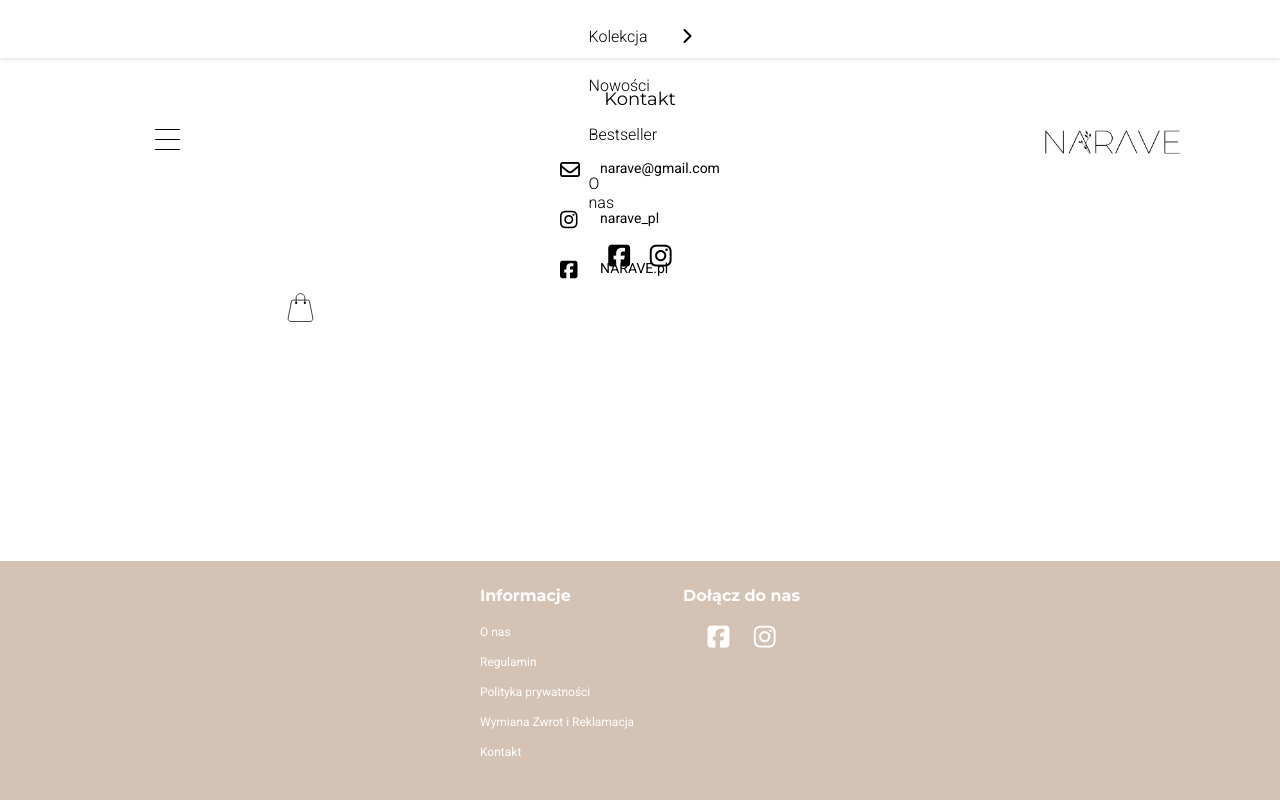
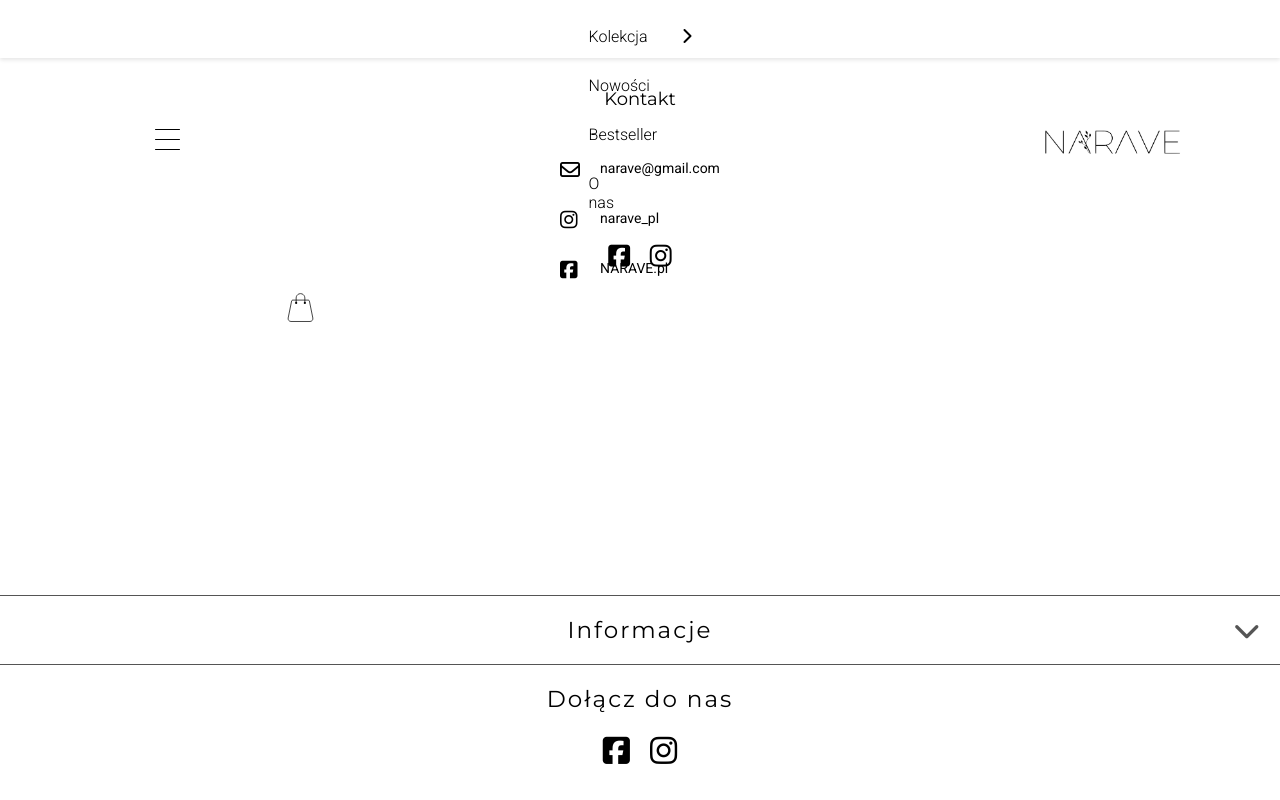
Before and after one commit to Horacy8/Wild-and-Free, a React (Create React App) app in the folder frontend/: page /kontakt in a window 1280 px wide. Built offline with nearby package versions, Linux system fonts and the light colour scheme.

Commit message:
finish main and footer. Add Plant and backdrop component

```diff
--- /dev/null
+++ b/frontend/src/components/Plant/Plant.css
@@ -0,0 +1,27 @@
+.plant__icon-wrapper {
+  display: flex;
+  justify-content: center;
+  align-items: center;
+}
+
+.plant__icon-wrapper svg {
+  /* font-size: calc(20px + (34 - 20) * ((100vw - 300px) / (1600 - 300))); */
+  width: 35px;
+  height: 100%;
+}
+
+.plant__line-left,
+.plant__line-right {
+  display: block;
+  width: 35px;
+  height: 1px;
+  background-color: #bbb;
+}
+
+.plant__line-left {
+  margin-right: 1rem;
+}
+
+.plant__line-right {
+  margin-left: 1rem;
+}
--- /dev/null
+++ b/frontend/src/components/Plant/Plant.js
@@ -0,0 +1,15 @@
+import React from "react";
+import { ReactComponent as PlantIcon } from "../../assets/icon/PlantIcon.svg";
+import "./Plant.css";
+
+function Plant() {
+  return (
+    <div className="plant__icon-wrapper">
+      <span className="plant__line-left"></span>
+      <PlantIcon />
+      <span className="plant__line-right"></span>
+    </div>
+  );
+}
+
+export default Plant;
--- a/frontend/src/pages/Main/Main.css
+++ b/frontend/src/pages/Main/Main.css
@@ -12,31 +12,37 @@
   display: flex;
   justify-content: center;
   width: 100%;
-  margin-bottom: 5rem;
   overflow: hidden;
 }
 
-.main__baner img {
-  width: 100%;
+.main__baner-img::before {
+  content: "";
+  position: absolute;
+  top: 0;
+  bottom: 0;
+  left: 0;
+  right: 0;
+  background-color: #000;
+  opacity: 0.36;
+  z-index: 2;
 }
 
 .main__baner a {
   position: absolute;
-  top: 50%;
+  bottom: 3%;
   left: 50%;
-  transform: translate(-50%, -50%);
+  transform: translateX(-50%);
+  z-index: 50;
 }
 
-.main__news,
-.main__ig {
+/* NEWS */
+
+.main__news {
   display: flex;
   flex-direction: column;
   align-items: center;
   width: 100%;
-}
-
-.main__news {
-  margin-bottom: 5rem;
+  margin-top: 4rem;
 }
 
 .main__header-text {
@@ -44,44 +50,30 @@
   justify-content: center;
   align-items: center;
   width: 100%;
-  margin-bottom: 2rem;
 }
 
 .main__header-text--h {
   font-family: var(--header-font-family);
-  font-weight: var(--header-font-regular);
-  font-size: 1.8rem;
-}
-
-.main__header-text-span-left,
-.main__header-text-span-right {
-  height: 1px;
-  border-top: 1px solid #000;
-  width: 50%;
-}
-
-.main__header-text-span-left {
-  margin-right: 15px;
-}
-
-.main__header-text-span-right {
-  margin-left: 15px;
+  font-weight: var(--header-font-weight);
+  font-size: calc(26px + (38 - 26) * ((100vw - 300px) / (1600 - 300)));
 }
 
 /* Slider */
 
-.mySwiper {
+.main__Swiper {
   width: 100%;
+  margin-top: 3rem;
+  margin-bottom: 4rem;
   padding-left: 2rem;
   padding-right: 2rem;
 }
 
-.swiper-slide {
-  width: 45%;
+.main__Swiper .swiper-slide {
+  width: 40%;
 }
 
 .swiper-slide a {
-  color: var(--black-color);
+  color: #000;
 }
 
 .main__product {
@@ -91,24 +83,58 @@
   align-items: center;
 }
 
-.main__product-img,
-.main__instagram-img {
-  display: block;
-  width: 100%;
-}
-
 .main__product-name,
 .main__product-price {
   font-family: var(--main-font-family);
-  font-weight: var(--main-font-light);
-  font-size: 1.2rem;
+  font-weight: var(--main-font-weight);
+  text-transform: uppercase;
+  letter-spacing: 1px;
 }
 
 .main__product-name {
   margin-top: 1rem;
+  font-size: calc(13px + (25 - 13) * ((100vw - 300px) / (1600 - 300)));
   text-align: center;
 }
 
 .main__product-price {
   margin-top: 0.5rem;
+  font-size: calc(11px + (23 - 11) * ((100vw - 300px) / (1600 - 300)));
 }
+
+/* Description */
+
+.main__description {
+  margin-left: 2rem;
+  margin-right: 2rem;
+}
+
+.main__description-item {
+  display: flex;
+  flex-direction: column;
+  align-items: center;
+  justify-content: center;
+  margin-top: 4rem;
+}
+
+.main__description-text {
+  display: flex;
+  flex-direction: column;
+  justify-content: center;
+  align-items: center;
+  margin-top: 3rem;
+}
+
+.main__description-text h3 {
+  font-family: var(--main-font-family);
+  font-weight: var(--main-font-weight);
+  font-size: calc(24px + (36 - 24) * ((100vw - 300px) / (1600 - 300)));
+}
+
+.main__description-text p {
+  margin-top: 0.6rem;
+  font-size: calc(14px + (26 - 14) * ((100vw - 300px) / (1600 - 300)));
+  text-align: center;
+  line-height: 160%;
+  word-spacing: 1px;
+}
--- a/frontend/src/widgets/Footer/Footer.css
+++ b/frontend/src/widgets/Footer/Footer.css
@@ -2,62 +2,136 @@
   display: flex;
   justify-content: center;
   align-items: center;
-  width: 100%;
-  padding: 2.5rem 3rem;
-  margin-top: auto;
-  background-color: var(--darker-color-accent);
+  margin-top: 4rem;
+  padding-bottom: 2rem;
 }
 
-.footer nav {
-  width: 320px;
+.footer__wrapper {
+  display: flex;
+  justify-content: center;
+  align-items: center;
+  width: 100%;
+  margin-top: auto;
+}
+
+.footer__nav {
+  width: 100%;
 }
 
 .footer__nav ul {
   display: flex;
-  justify-content: space-between;
-}
-
-.footer__section {
-  display: flex;
   flex-direction: column;
 }
 
+/* INFORMATION */
+
 .footer__section--information {
-  margin-right: 0.5rem;
+  display: flex;
+  flex-direction: column;
+  align-items: center;
+  width: 100%;
+  border-top: 1px solid var(--gray-color);
+  border-bottom: 1px solid var(--gray-color);
+  padding-top: 2rem;
+  padding-bottom: 2rem;
 }
 
-.footer__section--find-us {
-  margin-left: 0.5rem;
+.footer__section-text {
+  display: grid;
+  grid-template-columns: 1fr 1fr 1fr;
+  width: 100%;
 }
 
-.footer__section h6 {
-  margin-bottom: 2rem;
-  font-size: 1.6rem;
+.footer__section-text h6 {
+  grid-column: 2/3;
+  justify-self: center;
   font-family: var(--header-font-family);
-  font-weight: var(--header-font-bold);
-  color: #fff;
+  font-weight: var(--header-font-weight);
+  font-size: calc(14px + (26 - 14) * ((100vw - 300px) / (1600 - 300)));
+  letter-spacing: 2px;
 }
 
-.footer__section ul {
+.footer__section-icon {
+  grid-column: 3/4;
+  justify-self: right;
+  align-self: center;
+  margin-right: 2rem;
+  font-size: calc(16px + (30 - 16) * ((100vw - 300px) / (1600 - 300)));
+  color: var(--gray-color);
+  transition: all var(--animation-speed) ease;
+}
+
+.footer__section-icon.active {
+  transform: rotate(180deg);
+}
+
+.footer__section-list {
   display: flex;
   flex-direction: column;
+  justify-content: center;
+  align-items: center;
+  height: 0;
+  transition: all var(--animation-speed) ease;
+  visibility: hidden;
+  overflow: hidden;
 }
 
-.footer__section ul li {
-  font-size: 1.2rem;
-  margin-bottom: 1.6rem;
+.footer__section-list.active {
+  height: 170px;
+  visibility: visible;
+}
+
+@media screen and (min-width: 600px) {
+  .footer__section-list.active {
+    height: 220px;
+  }
+}
+
+.footer__section-list li {
+  margin-top: 1.5rem;
+  transition: all 300ms ease;
+  opacity: 0;
+}
+
+.footer__section-list.active li {
+  opacity: 1;
+}
+
+.footer__section-list li a {
+  font-family: var(--main-font-family);
+  font-size: calc(13px + (25 - 13) * ((100vw - 300px) / (1600 - 300)));
+  color: #000;
+  word-spacing: 1px;
+}
+
+/* FIND US */
+
+.footer__section--find-us {
+  display: flex;
+  flex-direction: column;
+  justify-content: center;
+  align-items: center;
+  margin-top: 2rem;
+}
+
+.footer__section--find-us h6 {
+  font-family: var(--header-font-family);
+  font-weight: var(--header-font-weight);
+  font-size: calc(14px + (26 - 14) * ((100vw - 300px) / (1600 - 300)));
+  letter-spacing: 2px;
 }
 
 .footer__section--find-us ul {
+  display: flex;
   flex-direction: row;
   justify-content: space-evenly;
+  align-items: center;
 }
 
-.footer__section ul li a {
-  padding: 1rem 0;
-  color: #fff;
+.footer__section-fid-us-item a {
+  display: block;
+  margin-top: 1rem;
+  padding: 1rem;
+  font-size: calc(22px + (34 - 22) * ((100vw - 300px) / (1600 - 300)));
+  color: var(--accent-color);
 }
-
-.footer__social-image {
-  font-size: 2.5rem;
-}
--- a/frontend/src/widgets/Footer/Footer.js
+++ b/frontend/src/widgets/Footer/Footer.js
@@ -1,15 +1,31 @@
-import React from "react";
+import React, { useState } from "react";
 import { Link } from "react-router-dom";
 import "./Footer.css";
 
 function Footer() {
+  const [dropdownList, setDropdownList] = useState(false);
+  const handleDropdownList = () => setDropdownList(!dropdownList);
   return (
     <footer className="footer">
+      <div className="footer__wrapper">
         <nav className="footer__nav">
           <ul>
             <li className="footer__section footer__section--information">
+              <div className="footer__section-text" onClick={handleDropdownList}>
                 <h6>Informacje</h6>
-            <ul>
+                <i
+                  className={
+                    dropdownList
+                      ? "fas fa-chevron-down footer__section-icon active"
+                      : "fas fa-chevron-down footer__section-icon"
+                  }
+                ></i>
+              </div>
+              <ul
+                className={
+                  dropdownList ? "footer__section-list active" : "footer__section-list"
+                }
+              >
                 <li>
                   <Link to="/onas">O nas</Link>
                 </li>
@@ -17,10 +33,10 @@ function Footer() {
                   <Link to="/regulamin">Regulamin</Link>
                 </li>
                 <li>
-                <Link to="/polityka-prywatnosci">Polityka prywatności</Link>
+                  <Link to="/polityka-prywatnosci">Polityka Prywatności</Link>
                 </li>
                 <li>
-                <Link to="/zwrot">Wymiana Zwrot i Reklamacja</Link>
+                  <Link to="/zwrot">Wymiana, Zwrot i Reklamacja</Link>
                 </li>
                 <li>
                   <Link to="/kontakt">Kontakt</Link>
@@ -30,12 +46,12 @@ function Footer() {
             <li className="footer__section footer__section--find-us">
               <h6>Dołącz do nas</h6>
               <ul>
-              <li>
+                <li className="footer__section-fid-us-item">
                   <a href="https://www.facebook.com/NARAVEpl-101341795684552">
                     <i className="fab fa-facebook-square footer__social-image"></i>
                   </a>
                 </li>
-              <li>
+                <li className="footer__section-fid-us-item">
                   <a href="https://www.instagram.com/narave_pl/">
                     <i className="fab fa-instagram footer__social-image"></i>
                   </a>
@@ -44,6 +60,7 @@ function Footer() {
             </li>
           </ul>
         </nav>
+      </div>
     </footer>
   );
 }
```
Also changed, not shown: frontend/src/components/Backdrop/Backdrop.css (added, +17 -0 lines), frontend/src/components/Backdrop/Backdrop.js (added, +8 -0 lines), frontend/src/pages/Main/Main.js (+50 -25 lines), frontend/src/assets/icon/Nazwa.svg (added), frontend/src/assets/icon/PlantIcon.svg (added), frontend/src/components/LoadingBox/LoadingBox.css (renamed from frontend/src/components/LoadingBox.css), frontend/src/components/LoadingBox/LoadingBox.js (renamed from frontend/src/components/LoadingBox.js). Lines whose indentation alone changed are shown as unchanged.
